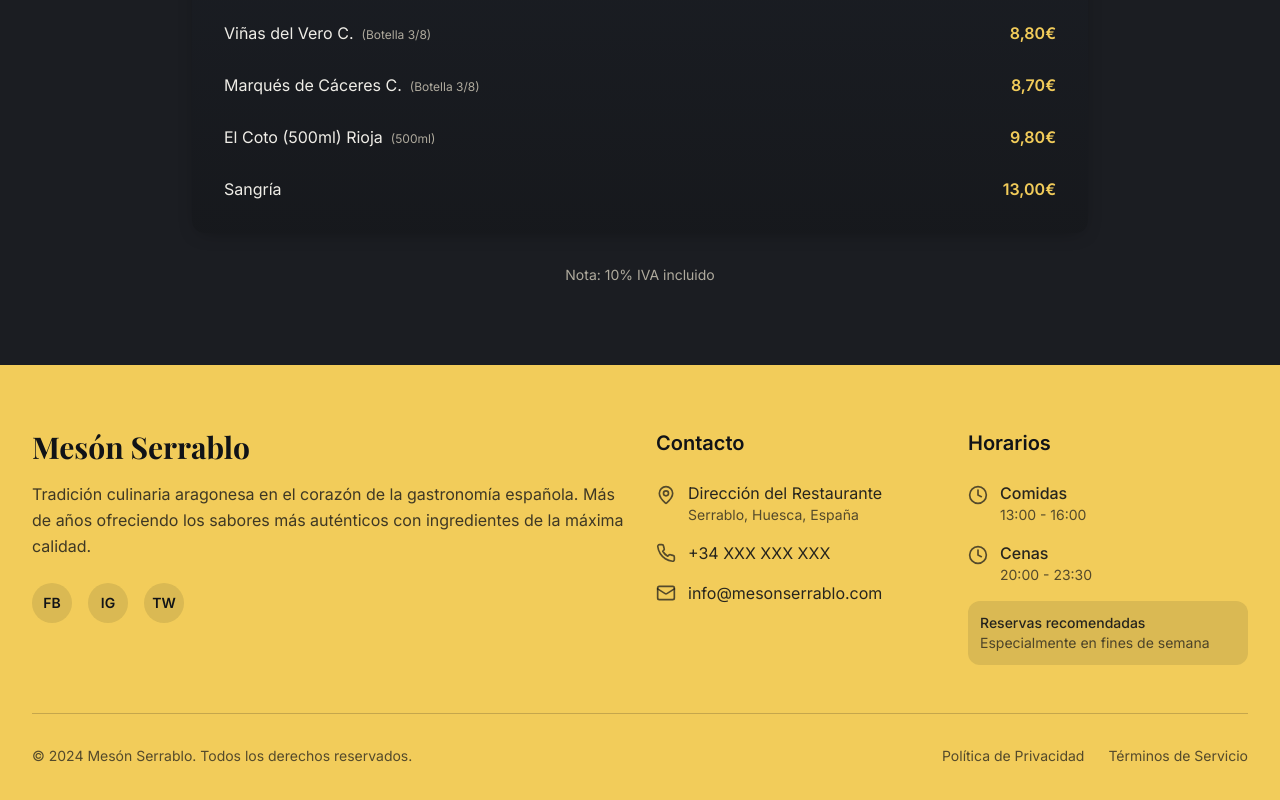
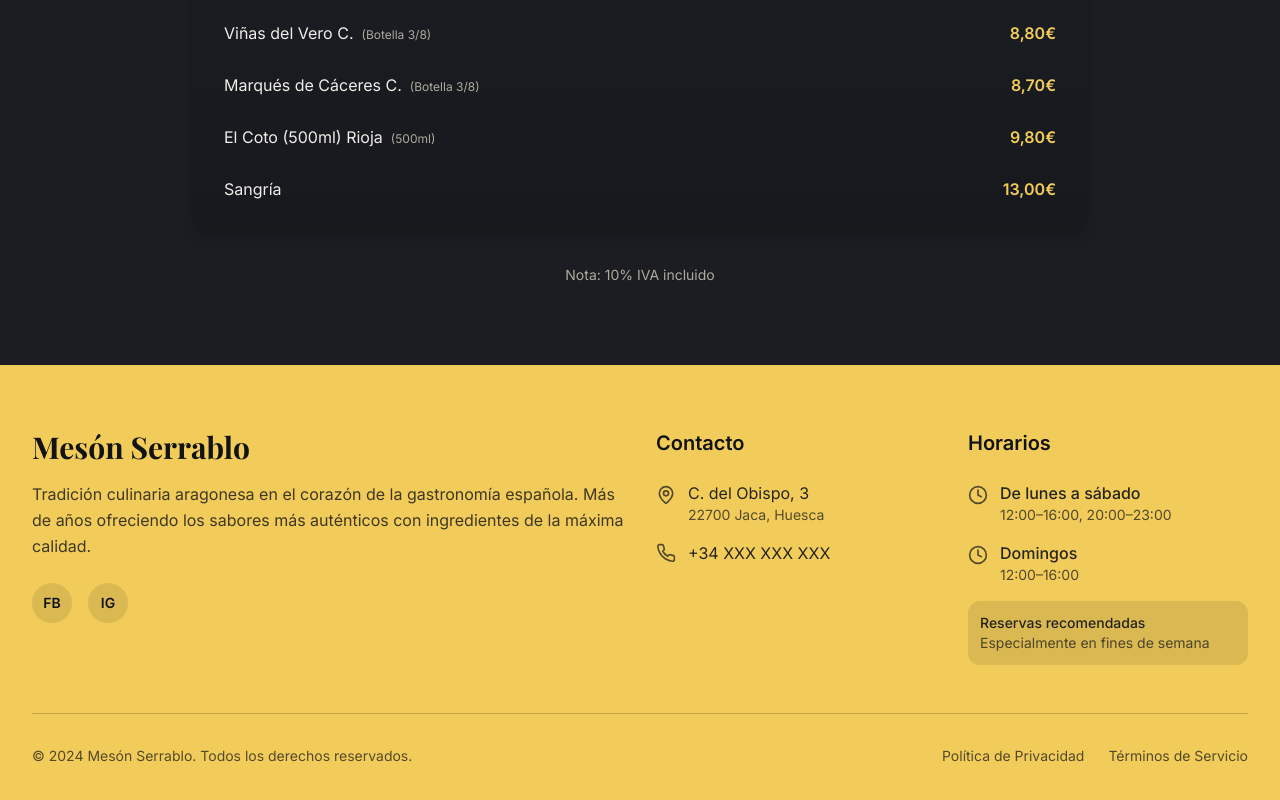
Before and after one commit to itorretrad/meson-serrablo-cuisine, a React (Vite) app: page / in a window 1280 px wide. Shown: the part 8980-9780 px from the top of the page. Built offline with nearby package versions, Linux system fonts and the light colour scheme; the HTML template or start-up script is replaced by a standard one.

Commit message:
Update footer contact information

```diff
--- a/src/components/Footer.tsx
+++ b/src/components/Footer.tsx
@@ -1,4 +1,4 @@
-import { MapPin, Phone, Clock, Mail } from "lucide-react";
+import { MapPin, Phone, Clock } from "lucide-react";
 
 const Footer = () => {
   return (
@@ -13,15 +13,22 @@ const Footer = () => {
               Más de años ofreciendo los sabores más auténticos con ingredientes de la máxima calidad.
             </p>
             <div className="flex space-x-4">
-              <div className="w-10 h-10 bg-primary-foreground/10 rounded-full flex items-center justify-center hover:bg-primary-foreground/20 transition-colors cursor-pointer">
+              <a
+                href="https://www.facebook.com/mesonserrablo"
+                target="_blank"
+                rel="noopener noreferrer"
+                className="w-10 h-10 bg-primary-foreground/10 rounded-full flex items-center justify-center hover:bg-primary-foreground/20 transition-colors cursor-pointer"
+              >
                 <span className="text-sm font-semibold">FB</span>
-              </div>
-              <div className="w-10 h-10 bg-primary-foreground/10 rounded-full flex items-center justify-center hover:bg-primary-foreground/20 transition-colors cursor-pointer">
+              </a>
+              <a
+                href="https://www.instagram.com/mesonserrablo/"
+                target="_blank"
+                rel="noopener noreferrer"
+                className="w-10 h-10 bg-primary-foreground/10 rounded-full flex items-center justify-center hover:bg-primary-foreground/20 transition-colors cursor-pointer"
+              >
                 <span className="text-sm font-semibold">IG</span>
-              </div>
-              <div className="w-10 h-10 bg-primary-foreground/10 rounded-full flex items-center justify-center hover:bg-primary-foreground/20 transition-colors cursor-pointer">
-                <span className="text-sm font-semibold">TW</span>
-              </div>
+              </a>
             </div>
           </div>
 
@@ -32,17 +39,13 @@ const Footer = () => {
               <div className="flex items-start space-x-3">
                 <MapPin className="h-5 w-5 mt-1 text-primary-foreground/70" />
                 <div>
-                  <p className="text-primary-foreground/90">Dirección del Restaurante</p>
-                  <p className="text-primary-foreground/70 text-sm">Serrablo, Huesca, España</p>
+                  <p className="text-primary-foreground/90">C. del Obispo, 3</p>
+                  <p className="text-primary-foreground/70 text-sm">22700 Jaca, Huesca</p>
                 </div>
               </div>
               <div className="flex items-center space-x-3">
                 <Phone className="h-5 w-5 text-primary-foreground/70" />
                 <p className="text-primary-foreground/90">+34 XXX XXX XXX</p>
-              </div>
-              <div className="flex items-center space-x-3">
-                <Mail className="h-5 w-5 text-primary-foreground/70" />
-                <p className="text-primary-foreground/90">info@mesonserrablo.com</p>
               </div>
             </div>
           </div>
@@ -54,15 +57,15 @@ const Footer = () => {
               <div className="flex items-start space-x-3">
                 <Clock className="h-5 w-5 mt-1 text-primary-foreground/70" />
                 <div>
-                  <p className="text-primary-foreground/90 font-medium">Comidas</p>
-                  <p className="text-primary-foreground/70 text-sm">13:00 - 16:00</p>
+                  <p className="text-primary-foreground/90 font-medium">De lunes a sábado</p>
+                  <p className="text-primary-foreground/70 text-sm">12:00–16:00, 20:00–23:00</p>
                 </div>
               </div>
               <div className="flex items-start space-x-3">
                 <Clock className="h-5 w-5 mt-1 text-primary-foreground/70" />
                 <div>
-                  <p className="text-primary-foreground/90 font-medium">Cenas</p>
-                  <p className="text-primary-foreground/70 text-sm">20:00 - 23:30</p>
+                  <p className="text-primary-foreground/90 font-medium">Domingos</p>
+                  <p className="text-primary-foreground/70 text-sm">12:00–16:00</p>
                 </div>
               </div>
               <div className="mt-4 p-3 bg-primary-foreground/10 rounded-lg">
```
